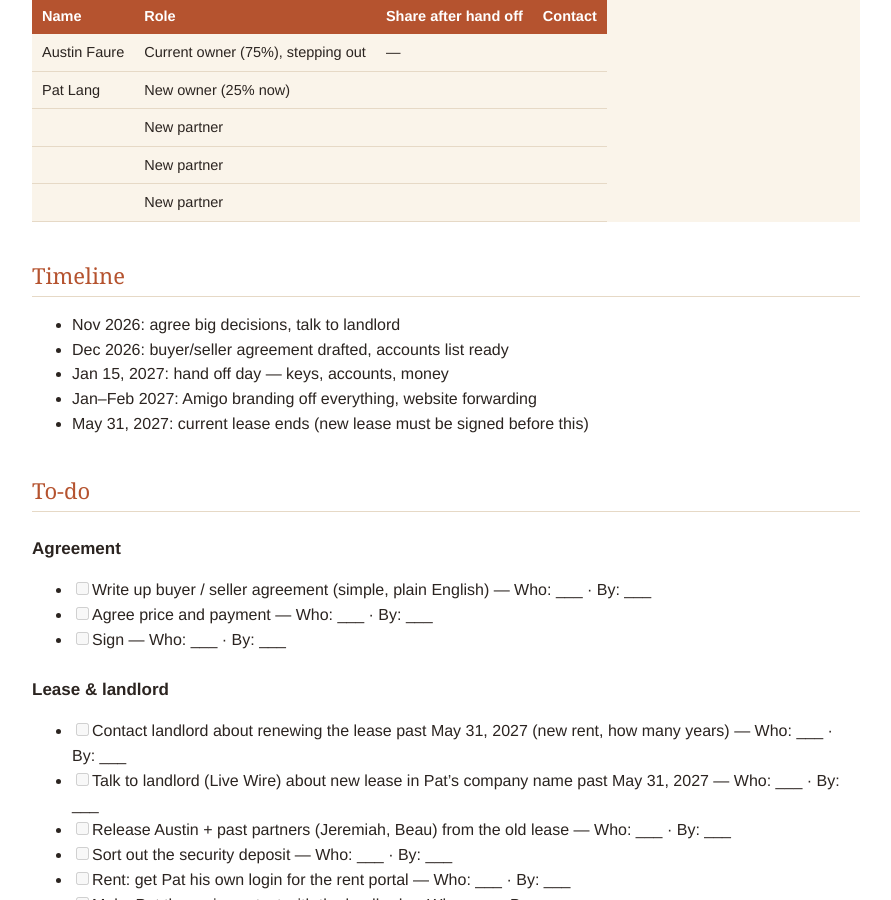
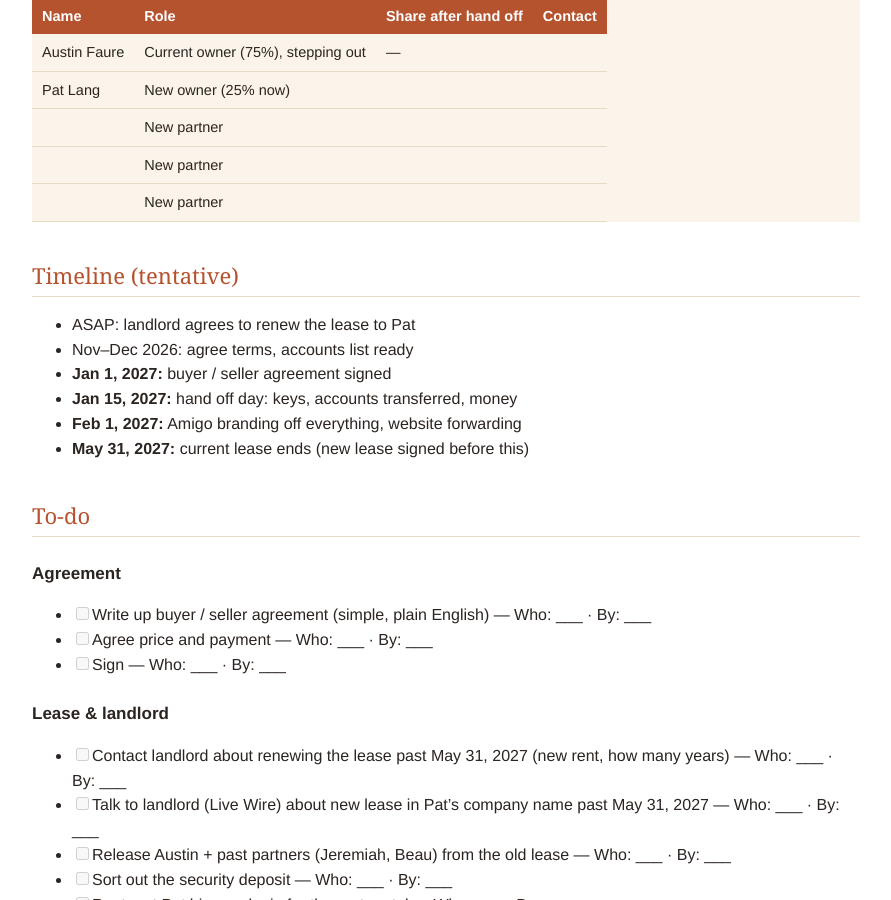
Before and after one commit to amigostudios/amigo-handoff, a Jekyll site: the page built from index.md, in a window 1280 px wide and 900 px high, scrolled down 325 px. Shown: the whole window, without its empty margins (194-1085 px from the left). Built offline with Jekyll 4.4.1, drawn with Linux system fonts in a browser that asks for light colours.

Commit message:
Timeline: tentative dates from the hand off doc
Co-Authored-By: Claude Opus 5.5 <noreply@anthropic.com>

```diff
--- a/index.md
+++ b/index.md
@@ -20,13 +20,14 @@ Everything for the hand off lives on this page. Tick boxes, fill in names and da
 | | New partner | | |
 | | New partner | | |
 
-## Timeline
+## Timeline (tentative)
 
-- Nov 2026: agree big decisions, talk to landlord
-- Dec 2026: buyer/seller agreement drafted, accounts list ready
-- Jan 15, 2027: hand off day — keys, accounts, money
-- Jan–Feb 2027: Amigo branding off everything, website forwarding
-- May 31, 2027: current lease ends (new lease must be signed before this)
+- ASAP: landlord agrees to renew the lease to Pat
+- Nov–Dec 2026: agree terms, accounts list ready
+- **Jan 1, 2027:** buyer / seller agreement signed
+- **Jan 15, 2027:** hand off day: keys, accounts transferred, money
+- **Feb 1, 2027:** Amigo branding off everything, website forwarding
+- **May 31, 2027:** current lease ends (new lease signed before this)
 
 ## To-do
 
```
